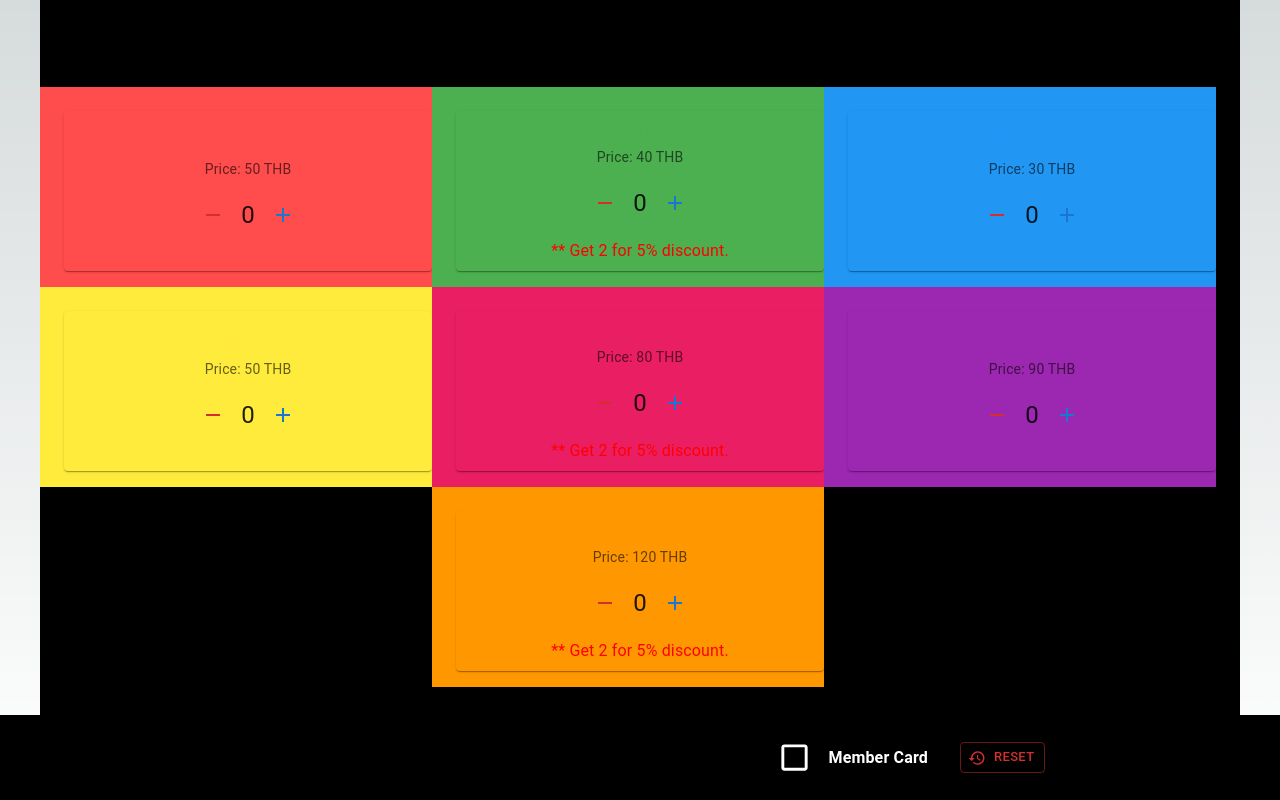
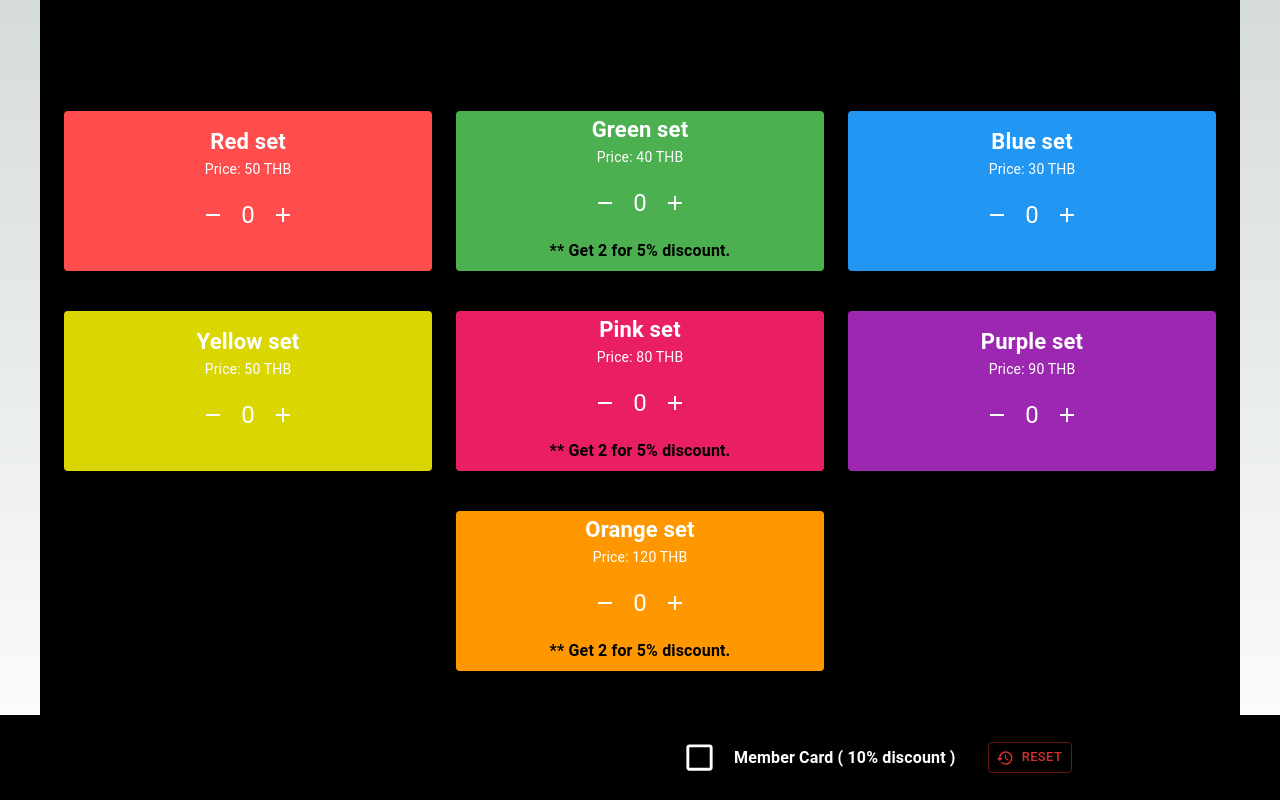
Before and after one commit to sudaploy29/ooca-test, a Next.js app: page / in a window 1280 px wide. Built offline with nearby package versions, Linux system fonts and the light colour scheme.

Commit message:
change color

```diff
--- a/src/app/page.tsx
+++ b/src/app/page.tsx
@@ -20,6 +20,11 @@ import RemoveIcon from '@mui/icons-material/Remove'
 import Swal from 'sweetalert2'
 import RestoreIcon from '@mui/icons-material/Restore'
 import ShoppingCartIcon from '@mui/icons-material/ShoppingCart'
+import { CardProps } from '@mui/material/Card'
+
+interface StyledCardProps extends CardProps {
+  bgColor?: string
+}
 
 const GradientContainer = styled(Container)(({ theme }) => ({
   minHeight: '100vh',
@@ -27,16 +32,19 @@ const GradientContainer = styled(Container)(({ theme }) => ({
   flexDirection: 'column',
   background: 'black',
   padding: theme.spacing(4),
-  paddingBottom: `calc(56px + ${theme.spacing(4)}px)`, // Adjust paddingBottom to accommodate button height
+  paddingBottom: `calc(56px + ${theme.spacing(4)}px)`,
 }))
 
-const StyledCard = styled(Card)(({ theme }) => ({
+const StyledCard = styled(Card, {
+  shouldForwardProp: (prop) => prop !== 'bgColor',
+})<StyledCardProps>(({ theme, bgColor }) => ({
   marginBottom: theme.spacing(2),
   textAlign: 'center',
   height: '160px',
   display: 'flex',
   flexDirection: 'column',
   justifyContent: 'center',
+  backgroundColor: bgColor || 'inherit',
 }))
 
 const CardContentStyled = styled(CardContent)(({ theme }) => ({
@@ -57,7 +65,7 @@ const itemOptions = [
     discount: 'Get 2 for 5% discount.',
   },
   { id: 3, name: 'Blue set', price: 30, color: '#2196f3', discount: '' },
-  { id: 4, name: 'Yellow set', price: 50, color: '#ffeb3b', discount: '' },
+  { id: 4, name: 'Yellow set', price: 50, color: '#d9d602', discount: '' },
   {
     id: 5,
     name: 'Pink set',
@@ -148,9 +156,9 @@ const Home = () => {
       </Typography>
       <Grid container spacing={3} justifyContent='center'>
         {itemOptions.map((item) => (
-          <Grid item xs={12} sm={6} md={4} key={item.id} style={{backgroundColor:item.color}}>
-            <StyledCard style={{backgroundColor:item.color}}>
-              <CardContentStyled >
+          <Grid item xs={12} sm={6} md={4} key={item.id}>
+            <StyledCard bgColor={item.color}>
+              <CardContentStyled>
                 <Grid
                   container
                   direction='column'
@@ -162,14 +170,14 @@ const Home = () => {
                     <Typography
                       variant='h6'
                       style={{
-                        color: item.color,
+                        color: 'white',
                         fontWeight: 'bold',
                         fontSize: '22px',
                       }}
                     >
                       {item.name}
                     </Typography>
-                    <Typography variant='body2' color='textSecondary'>
+                    <Typography variant='body2' color='white'>
                       Price: {item.price} THB
                     </Typography>
                   </Grid>
@@ -179,13 +187,17 @@ const Home = () => {
                         <Grid item>
                           <IconButton
                             onClick={() => updateItemQuantity(item.id, -1)}
-                            color='error'
+                            style={{ color: 'white' }}
                           >
                             <RemoveIcon />
                           </IconButton>
                         </Grid>
                         <Grid item>
-                          <Typography variant='h5' component='h2'>
+                          <Typography
+                            variant='h5'
+                            color={'white'}
+                            component='h2'
+                          >
                             {orderedItems.find((o) => o.id === item.id)
                               ?.total || 0}
                           </Typography>
@@ -193,7 +205,7 @@ const Home = () => {
                         <Grid item>
                           <IconButton
                             onClick={() => updateItemQuantity(item.id, 1)}
-                            color='primary'
+                            style={{ color: 'white' }}
                           >
                             <AddIcon />
                           </IconButton>
@@ -203,7 +215,9 @@ const Home = () => {
                   </Grid>
                   <Grid item>
                     {item.discount && (
-                      <Typography color={'red'}>** {item.discount}</Typography>
+                      <Typography  sx={{ fontWeight: 'bold' }} color={'black'}>
+                        ** {item.discount}
+                      </Typography>
                     )}
                   </Grid>
                 </Grid>
@@ -220,20 +234,20 @@ const Home = () => {
           right: 0,
           padding: 2,
           backgroundColor: 'black',
-          zIndex: 1000, // Ensures it stays on top of other content
+          zIndex: 1000,
           display: 'flex',
           flexDirection: { xs: 'column', sm: 'column', md: 'row' },
           alignItems: 'center',
-          justifyContent: { xs: 'center', md: 'flex-end' }, // Aligns to right on md and larger
+          justifyContent: { xs: 'center', md: 'flex-end' },
           gap: (theme) => theme.spacing(2),
         }}
       >
-        {/* Group the checkbox and label in a flex container */}
+
         <Box
           sx={{
             display: 'flex',
             alignItems: 'center',
-            gap: 1, // Space between checkbox and label
+            gap: 1,
           }}
         >
           <Checkbox
@@ -247,12 +261,12 @@ const Home = () => {
             style={{
               fontWeight: 'bold',
               fontSize: '16px',
-              color:'white'
+              color: 'white',
             }}
             variant='body1'
             component='span'
           >
-            Member Card
+            Member Card ( 10% discount )
           </Typography>
         </Box>
 
@@ -273,10 +287,9 @@ const Home = () => {
         <Button
           onClick={handleSubmit}
           sx={{
-            width: { xs: '100%', md: 'auto' }, // Full width on small screens, auto on medium and above
-            ml: { md: 2 }, // Add margin-left on medium screens and above
+            width: { xs: '100%', md: 'auto' },
+            ml: { md: 2 },
           }}
-          style={{ fontWeight: 'bold', fontSize: '16px' }}
           size='small'
           variant='outlined'
           endIcon={<ShoppingCartIcon />}
```
